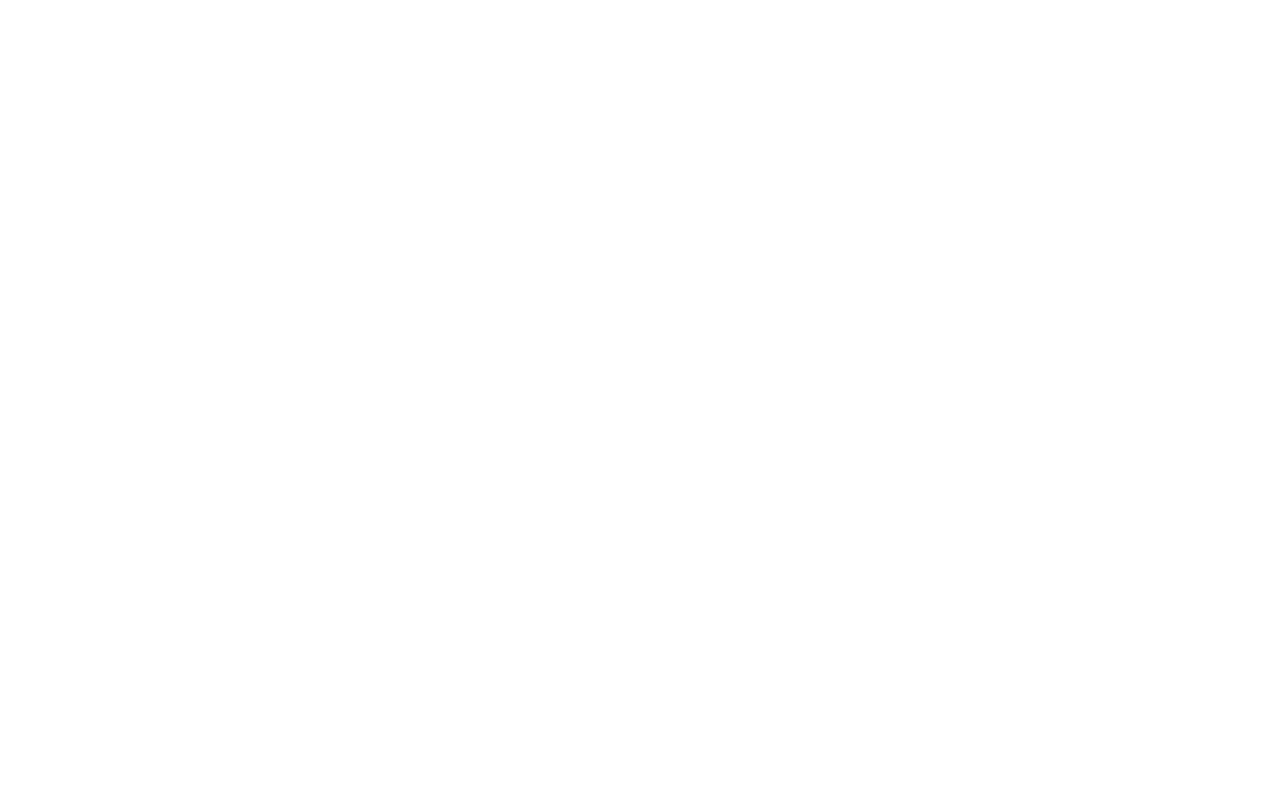
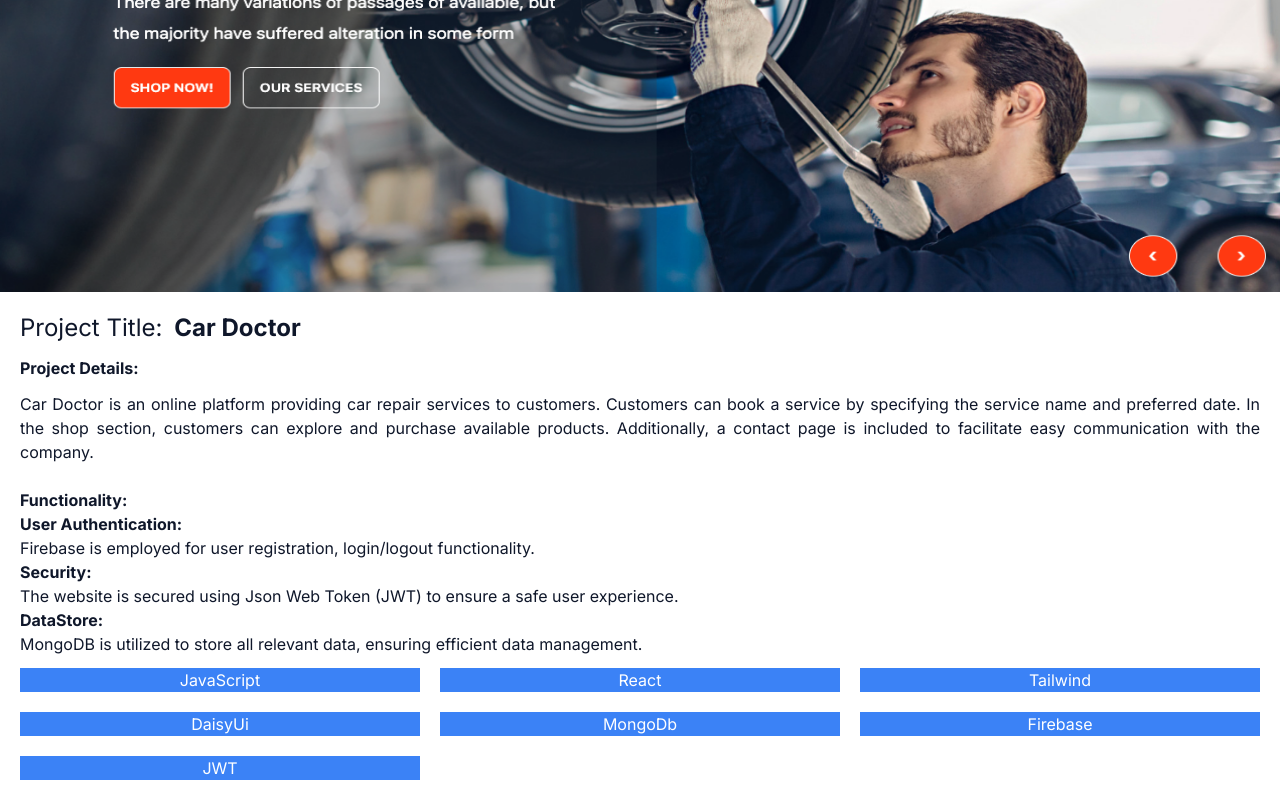
Before and after one commit to devmashum/explore-faisal-ahmed, a Next.js app: page /CarDoctor in a window 1280 px wide. Shown: the part 308-1108 px from the top of the page. Before the commit the page ends 800 px from the top, so only its background shows below. Built offline with nearby package versions, Linux system fonts and the light colour scheme.

Commit message:
new commit

```diff
--- a/src/app/ApexArtistry/page.js
+++ b/src/app/ApexArtistry/page.js
@@ -6,12 +6,12 @@ import Apex from '../../assets/apexArtistry.png'
 const ApexArtistry = () => {
     return (
         <div>
-            <Image className='w-full object-cover' src={Apex} width={800}/>
+            <Image className='w-full  lg:h-[600px]' src={Apex} width={800} alt='Apex'/>
 
             <div className='p-5'>
           <div className='flex gap-3'>
-            <div><h3 className='text-slate-900 text-2xl'>Project Title: </h3></div>
-            <div><h2 className="text-slate-900 font-bold text-2xl">
+            <div><h3 className='text-slate-900 text-xl lg:text-2xl'>Project Title: </h3></div>
+            <div><h2 className="text-slate-900 font-bold text-xl lg:text-2xl">
             Apex Artistry</h2>
             </div>
             </div>
@@ -32,7 +32,7 @@ Password (same for all users): 123456
 <br />
 1. Normal User: A normal user can select an art and donate using the Card Payment method. In the normal user dashboard, users can check their profile, cart, donated contests, and payment history. <br/>
 <br />
-2. Creator: A creator can add art by clicking "Add Contest." They can check their submitted contests and verify whether they won a contest or not. If they also donated for an art, they can check their payment history. <br/>
+2. Creator: A creator can add art by clicking Add Contest. They can check their submitted contests and verify whether they won a contest or not. If they also donated for an art, they can check their payment history. <br/>
 <br />
 3. Admin: An admin can manage all users, including making a normal user a creator. If necessary, the admin can delete a user. They can also declare a creator as a winner. The admin has access to the support section, displaying all contact data.
 <br /> <br />
--- a/src/app/CarDoctor/page.js
+++ b/src/app/CarDoctor/page.js
@@ -1,9 +1,42 @@
+import Image from 'next/image';
 import React from 'react';
+import Car from '../../assets/car-doctor.png'
 
 const CarDoctor = () => {
     return (
         <div>
-            <h1>I am car doctor</h1>
+      <div>
+            <Image className='w-full lg:h-[600px]' src={Car} width={700} alt='Car'/>
+
+            <div className='p-5'>
+          <div className='flex gap-3'>
+            <div><h3 className=' text-slate-900 text-xl lg:text-2xl'>Project Title: </h3></div>
+            <div><h2 className="text-slate-900 text-xl lg:text-2xl font-bold ">
+            Car Doctor</h2>
+            </div>
+            </div>
+            <h3 className="text-slate-900 text-base font-bold mt-3">Project Details:</h3>
+            <h4 className="text-slate-900 my-3 text-justify text-base">
+            Car Doctor is an online platform providing car repair services to customers. Customers can book a service by specifying the service name and preferred date. In the shop section, customers can explore and purchase available products. Additionally, a contact page is included to facilitate easy communication with the company. <br />
+<br/>
+<b>Functionality:</b>
+<br />
+<b>User Authentication: </b> <br />
+Firebase is employed for user registration, login/logout functionality. <br />
+<b>Security:</b>  <br />The website is secured using Json Web Token (JWT) to ensure a safe user experience. <br />
+<b>DataStore:</b> <br />MongoDB is utilized to store all relevant data, ensuring efficient data management.
+            </h4>
+            <div className="grid grid-cols-3 gap-5">
+            <button className="btn btn-sm px-10 hover:bg-blue-700 bg-blue-500 btn-outline text-white">JavaScript</button>
+              <button className="btn btn-sm px-10 hover:bg-blue-700 bg-blue-500 btn-outline text-white">React</button>
+              <button className="btn btn-sm px-10 hover:bg-blue-700 bg-blue-500 btn-outline text-white">Tailwind</button>
+              <button className="btn btn-sm px-10 hover:bg-blue-700 bg-blue-500 btn-outline text-white">DaisyUi</button>
+              <button className="btn btn-sm px-10 hover:bg-blue-700 bg-blue-500 btn-outline text-white">MongoDb</button>
+              <button className="btn btn-sm px-10 hover:bg-blue-700 bg-blue-500 btn-outline text-white">Firebase</button>
+              <button className="btn btn-sm px-10 hover:bg-blue-700 bg-blue-500 btn-outline text-white">JWT</button>
+            </div>
+          </div>
+        </div>
         </div>
     );
 };
--- a/src/app/DragonNews/page.js
+++ b/src/app/DragonNews/page.js
@@ -1,9 +1,44 @@
+import Image from 'next/image';
 import React from 'react';
+import Dragon from '../../assets/dragonNews.png'
 
 const DragonNews = () => {
     return (
         <div>
-            <h1>Dragon News</h1>
+       <div>
+      <div>
+            <Image className='w-full lg:h-[600px]' src={Dragon} width={700} alt='Dragon'/>
+
+            <div className='p-5'>
+          <div className='flex gap-3'>
+            <div><h3 className=' text-slate-900 text-xl lg:text-2xl'>Project Title: </h3></div>
+            <div><h2 className="text-slate-900 text-xl lg:text-2xl font-bold ">
+            Car Doctor</h2>
+            </div>
+            </div>
+            <h3 className="text-slate-900 text-base font-bold mt-3">Project Details:</h3>
+            <h4 className="text-slate-900 my-3 text-justify text-base">
+            Car Doctor is an online platform providing car repair services to customers. Customers can book a service by specifying the service name and preferred date. In the shop section, customers can explore and purchase available products. Additionally, a contact page is included to facilitate easy communication with the company. <br />
+<br/>
+<b>Functionality:</b>
+<br />
+<b>User Authentication: </b> <br />
+Firebase is employed for user registration, login/logout functionality. <br />
+<b>Security:</b>  <br />The website is secured using Json Web Token (JWT) to ensure a safe user experience. <br />
+<b>DataStore:</b> <br />MongoDB is utilized to store all relevant data, ensuring efficient data management.
+            </h4>
+            <div className="grid grid-cols-3 gap-5">
+            <button className="btn btn-sm px-10 hover:bg-blue-700 bg-blue-500 btn-outline text-white">JavaScript</button>
+              <button className="btn btn-sm px-10 hover:bg-blue-700 bg-blue-500 btn-outline text-white">React</button>
+              <button className="btn btn-sm px-10 hover:bg-blue-700 bg-blue-500 btn-outline text-white">Tailwind</button>
+              <button className="btn btn-sm px-10 hover:bg-blue-700 bg-blue-500 btn-outline text-white">DaisyUi</button>
+              <button className="btn btn-sm px-10 hover:bg-blue-700 bg-blue-500 btn-outline text-white">MongoDb</button>
+              <button className="btn btn-sm px-10 hover:bg-blue-700 bg-blue-500 btn-outline text-white">Firebase</button>
+              <button className="btn btn-sm px-10 hover:bg-blue-700 bg-blue-500 btn-outline text-white">JWT</button>
+            </div>
+          </div>
+        </div>
+        </div>
         </div>
     );
 };
--- a/src/app/Kioko/page.js
+++ b/src/app/Kioko/page.js
@@ -1,9 +1,47 @@
+import Image from 'next/image';
 import React from 'react';
+import KiokoBanner from '../../assets/Kioko Sushi GmbH.png'
+
 
 const Kioko = () => {
     return (
         <div>
-            <h1>I am kioko</h1>
+           <div>
+       <div>
+      <div>
+            <Image className='w-full lg:h-[600px]' src={KiokoBanner} width={700} alt='KiokoBanner'/>
+
+            <div className='p-5'>
+          <div className='flex gap-3'>
+            <div><h3 className=' text-slate-900 text-xl lg:text-2xl'>Project Title: </h3></div>
+            <div><h2 className="text-slate-900 text-xl lg:text-2xl font-bold ">
+            Car Doctor</h2>
+            </div>
+            </div>
+            <h3 className="text-slate-900 text-base font-bold mt-3">Project Details:</h3>
+            <h4 className="text-slate-900 my-3 text-justify text-base">
+            Car Doctor is an online platform providing car repair services to customers. Customers can book a service by specifying the service name and preferred date. In the shop section, customers can explore and purchase available products. Additionally, a contact page is included to facilitate easy communication with the company. <br />
+<br/>
+<b>Functionality:</b>
+<br />
+<b>User Authentication: </b> <br />
+Firebase is employed for user registration, login/logout functionality. <br />
+<b>Security:</b>  <br />The website is secured using Json Web Token (JWT) to ensure a safe user experience. <br />
+<b>DataStore:</b> <br />MongoDB is utilized to store all relevant data, ensuring efficient data management.
+            </h4>
+            <div className="grid grid-cols-3 gap-5">
+            <button className="btn btn-sm px-10 hover:bg-blue-700 bg-blue-500 btn-outline text-white">JavaScript</button>
+              <button className="btn btn-sm px-10 hover:bg-blue-700 bg-blue-500 btn-outline text-white">React</button>
+              <button className="btn btn-sm px-10 hover:bg-blue-700 bg-blue-500 btn-outline text-white">Tailwind</button>
+              <button className="btn btn-sm px-10 hover:bg-blue-700 bg-blue-500 btn-outline text-white">DaisyUi</button>
+              <button className="btn btn-sm px-10 hover:bg-blue-700 bg-blue-500 btn-outline text-white">MongoDb</button>
+              <button className="btn btn-sm px-10 hover:bg-blue-700 bg-blue-500 btn-outline text-white">Firebase</button>
+              <button className="btn btn-sm px-10 hover:bg-blue-700 bg-blue-500 btn-outline text-white">JWT</button>
+            </div>
+          </div>
+        </div>
+        </div>
+        </div>
         </div>
     );
 };
--- a/src/pages/footer/footer.js
+++ b/src/pages/footer/footer.js
@@ -2,7 +2,7 @@ import React from 'react';
 
 const Footer = () => {
     return (
-        <div className=' bg-slate-100 p-10  text center mt-10 '>
+        <div className='bg-[#d9d9d9] p-10  text center mt-10 '>
             <h2 className='text-center text-2xl'>Contact</h2>
             <h2 className='text-center'>E-mail: dev.mashum@gmail.com</h2>
             <h2 className='text-center'>Phone: +49 176 21995420</h2>
--- a/src/pages/projects/apexArtistry.js
+++ b/src/pages/projects/apexArtistry.js
@@ -55,7 +55,7 @@ const ApexArtistry = () => {
             <h2 className='border border-xl border-black'>Stripe</h2>
           </div>
           <div className='w-9/12 mx-auto text-center'>
-         <Link href='/ApexArtistry'> <button className='lg:px-20 px-2 py-2 btn btn-primary bg-[#d9d9d9]  lg:text-xl rounded-xl mt-5 lg:mb-2'>Project Details</button></Link>
+         <Link href='/ApexArtistry' target='_blank'> <button className='lg:px-20 px-2 py-2 btn btn-primary bg-[#d9d9d9]  lg:text-xl rounded-xl mt-5 lg:mb-2'>Project Details</button></Link>
               </div>
               <br />
               <br />
--- a/src/pages/projects/carDoctor.js
+++ b/src/pages/projects/carDoctor.js
@@ -49,7 +49,7 @@ const CarDoctor = () => {
             <h2 className='border border-xl border-black'>JWT</h2>
           </div>
           <div className='w-9/12 mx-auto text-center'>
-          <Link href='/CarDoctor'> <button className='lg:px-20 px-2 py-2 btn btn-primary bg-[#d9d9d9]  lg:text-xl rounded-xl mt-5 lg:mb-2'>Project Details</button></Link>
+          <Link href='/CarDoctor' target='_blank'> <button className='lg:px-20 px-2 py-2 btn btn-primary bg-[#d9d9d9]  lg:text-xl rounded-xl mt-5 lg:mb-2'>Project Details</button></Link>
               </div>
               <br />
               <br />
--- a/src/pages/projects/dragonNews.js
+++ b/src/pages/projects/dragonNews.js
@@ -49,7 +49,7 @@ const DragonNews = () => {
             <h2 className='border border-xl border-black'>JWT</h2>
           </div>
           <div className='w-9/12 mx-auto text-center'>
-          <Link href='/DragonNews'> <button className='lg:px-20 px-2 py-2 btn btn-primary bg-[#d9d9d9]  lg:text-xl rounded-xl mt-5 lg:mb-2'>Project Details</button></Link>
+          <Link href='/DragonNews' target='_blank'> <button className='lg:px-20 px-2 py-2 btn btn-primary bg-[#d9d9d9]  lg:text-xl rounded-xl mt-5 lg:mb-2'>Project Details</button></Link>
               </div>
               <br />
               <br />
--- a/src/pages/projects/kioko.js
+++ b/src/pages/projects/kioko.js
@@ -34,7 +34,7 @@ const Kioko = () => {
               <h2 className='border border-xl border-white text-white'>WORDPRESS</h2>
               </div>
               <div className='w-9/12 mx-auto text-center'>
-              <Link href='/Kioko'> <button className='lg:px-20 px-2 py-2 btn btn-primary bg-[#d9d9d9]  lg:text-xl rounded-xl mt-5 lg:mb-2'>Project Details</button></Link>
+              <Link href='/Kioko' target='_blank'> <button className='lg:px-20 px-2 py-2 btn btn-primary bg-[#d9d9d9]  lg:text-xl rounded-xl mt-5 lg:mb-2'>Project Details</button></Link>
               </div>
               <br />
               <br />
```
